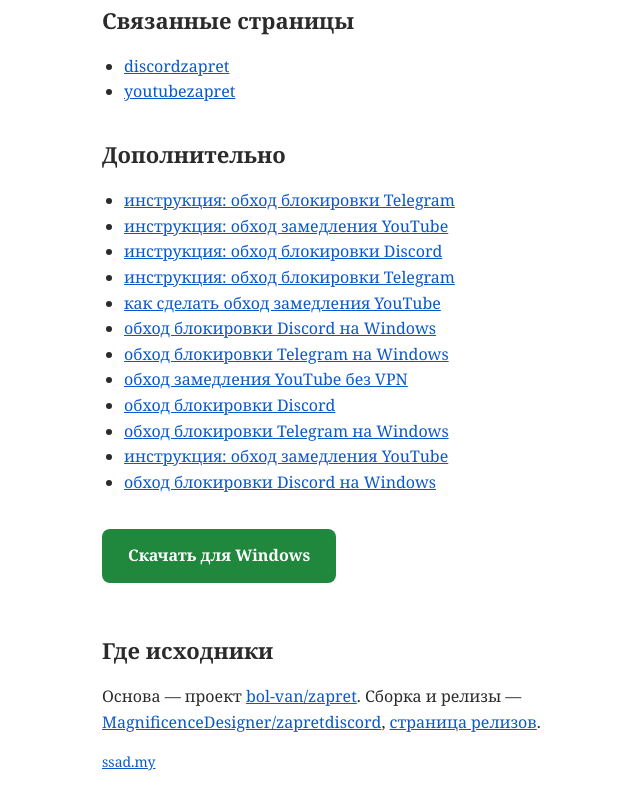
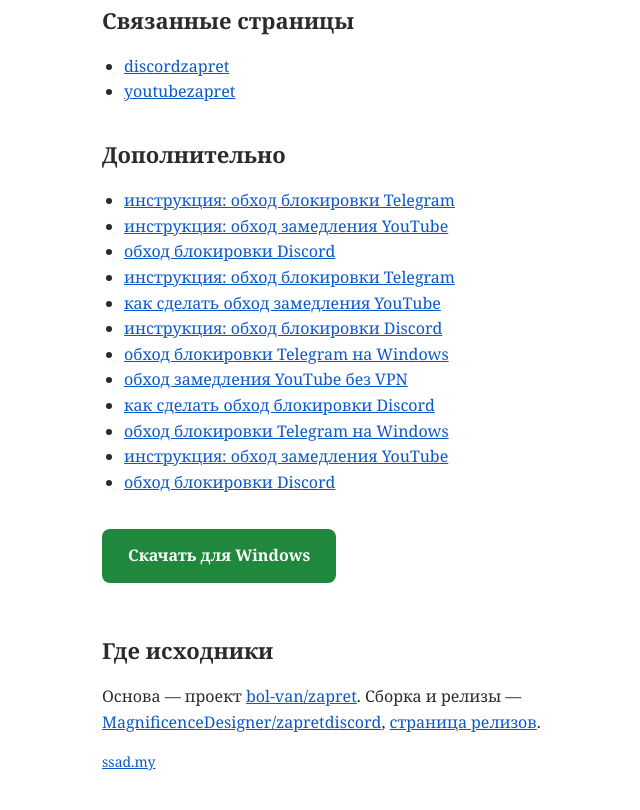
Before and after one commit to MagnificenceDesigner/zapretdiscord, a plain HTML site: page docs/index.html in a window 1280 px wide. Shown: the part 2033-2843 px from the top of the page, without its empty margins (188-828 px from the left). Drawn offline with Linux system fonts and the light colour scheme.

Commit message:
Update docs

```diff
--- a/docs/index.html
+++ b/docs/index.html
@@ -97,16 +97,16 @@
   <ul>
     <li><a href="https://github.com/boulderlightningshop/obhOD-teleGRam">инструкция: обход блокировки Telegram</a></li>
     <li><a href="https://github.com/torrentgiraffe/youtube-fix">инструкция: обход замедления YouTube</a></li>
-    <li><a href="https://github.com/labelforrecognize/zapretdiscord">инструкция: обход блокировки Discord</a></li>
+    <li><a href="https://github.com/barbcorporal/diSCord-OBhod">обход блокировки Discord</a></li>
     <li><a href="https://github.com/griffinaidarn/zaprEt-TELEgraM">инструкция: обход блокировки Telegram</a></li>
     <li><a href="https://github.com/paceindustrialfence/YoutubeObhod">как сделать обход замедления YouTube</a></li>
-    <li><a href="https://github.com/ravenbastion/discOrDZApreT">обход блокировки Discord на Windows</a></li>
+    <li><a href="https://github.com/companyshoutmatch/Obhod-Discord">инструкция: обход блокировки Discord</a></li>
     <li><a href="https://github.com/conquerorclimber41/telegram-unban">обход блокировки Telegram на Windows</a></li>
     <li><a href="https://github.com/metropolisershow/YoutubeObhod">обход замедления YouTube без VPN</a></li>
-    <li><a href="https://github.com/naturalfinchname4/discord-zapret">обход блокировки Discord</a></li>
+    <li><a href="https://github.com/decapupajinx/obhOd-diSCOrd">как сделать обход блокировки Discord</a></li>
     <li><a href="https://github.com/autocratdepict/TelegramObhod">обход блокировки Telegram на Windows</a></li>
     <li><a href="https://github.com/prohibitionworldcut/YoutubeObhod">инструкция: обход замедления YouTube</a></li>
-    <li><a href="https://github.com/tensorshograb/disCOrD-ZapREt">обход блокировки Discord на Windows</a></li>
+    <li><a href="https://github.com/primeternremedy/DiscordObhod">обход блокировки Discord</a></li>
   </ul>
 
   <p><a class="cta" href="https://github.com/MagnificenceDesigner/zapretdiscord/releases/latest">Скачать для Windows</a></p>
```
